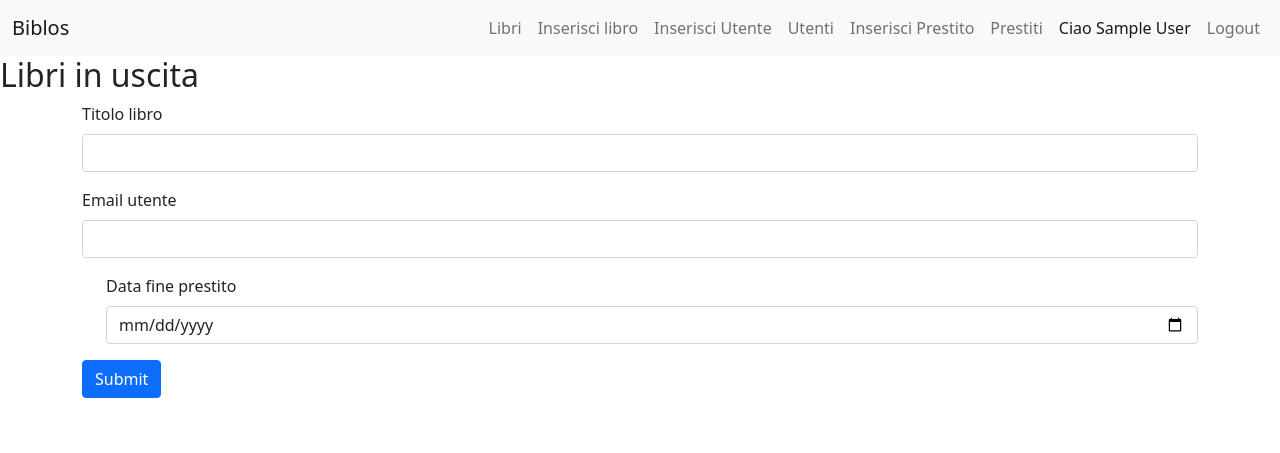
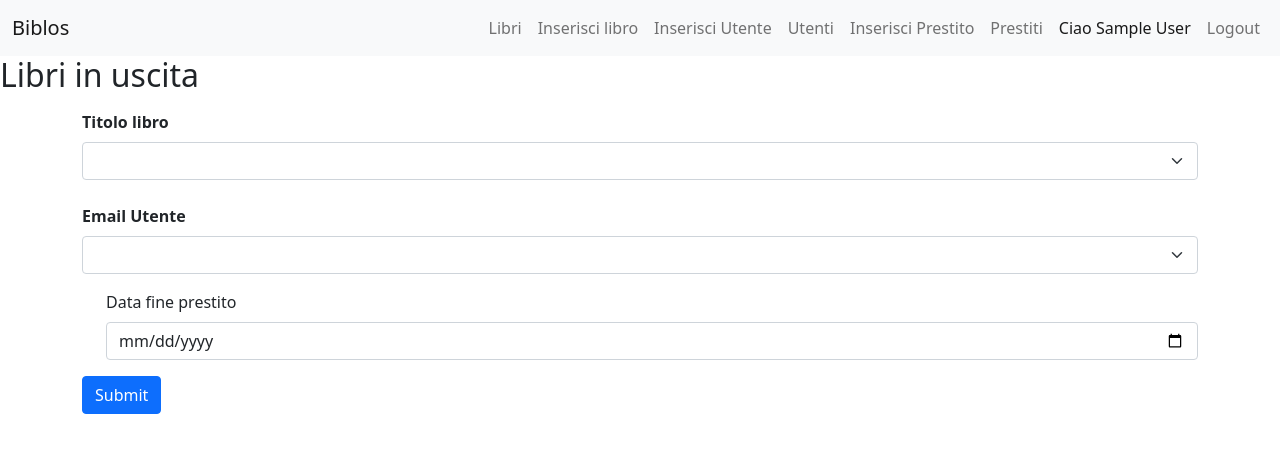
Before and after one commit to Ascierto/biblioteca, a PHP site: page /biblioteca/rent-insert.php in a window 1280 px wide. Shown: the top 453 px of the page. Run offline with PHP 8.4, Linux system fonts and the light colour scheme; the visitor is signed in with stand-in values (Sample User, id 1); tables that the repository leaves empty or names only in its code hold one stand-in row (values such as "Sample post"); lists and menus that the app fills with data are empty.

Commit message:
Aggiunta select dinamica in inserimento prestito

```diff
--- a/includes/Books.php
+++ b/includes/Books.php
@@ -1,7 +1,7 @@
 <?php
 namespace Biblos;
 
-include __DIR__ .'/Db.php';
+include_once __DIR__ .'/Db.php';
 
 class Book{
 
--- a/includes/Users.php
+++ b/includes/Users.php
@@ -1,7 +1,7 @@
 <?php
 namespace Biblos;
 
-include __DIR__ .'/Db.php';
+include_once __DIR__ .'/Db.php';
 
 class Users{
 
--- a/rent-insert.php
+++ b/rent-insert.php
@@ -7,14 +7,29 @@ if (!isset($_SESSION['is_admin'])) {
   header('Location: http://localhost:8888/biblioteca/?stato=errore&messages=Impossibile accedere');
 }
 
+include __DIR__ . '/includes/Users.php';
+
+include __DIR__ . '/includes/Books.php';
+
 include __DIR__ .'/includes/header.php';
 
 include __DIR__ . '/includes/utils.php';
 
+
+
 if (isset($_GET['stato'])) {
   \Biblos\Utils\show_alert('inserimento', $_GET['stato']);
+  }
 
-}
+$users= \Biblos\Users::showUsers();
+
+
+//se con 1 non va prova true
+$books= \Biblos\Book::showStatus(1);
+
+
+
+
 ?>
 
 <h2>Libri in uscita</h2>
@@ -24,12 +39,21 @@ if (isset($_GET['stato'])) {
         <div class="col-12">
             <form method="POST" action="./includes/insert-rent.php">
               <div class="mb-3">
-                <label for="title" class="form-label">Titolo libro</label>
-                <input name="title" type="text" class="form-control" id="title" required>
+
+                <label class="form-label fw-bold my-2">Titolo libro</label>
+                <select name="title" class="form-select" id="title" required>
+                    <?php foreach($books as $book):?>
+                    <option id="title" value="<?php echo $book['title'] ?>"> <?php echo $book['title'] ?> </option>
+                    <?php endforeach; ?>
+                </select>
               </div>
               <div class="mb-3">
-                <label for="email" class="form-label">Email utente</label>
-                <input name="email" type="email" class="form-control" id="email" required>
+                <label class="form-label fw-bold my-2">Email Utente</label>
+                <select name="email" class="form-select" id="email" required>
+                    <?php foreach($users as $user):?>
+                    <option id="email" value="<?php echo $user['email'] ?>"> <?php echo $user['email'] ?> </option>
+                    <?php endforeach; ?>
+                </select>
               </div>
               <div class="mb-3 form-check">
                 <label for="date-end" class="form-label">Data fine prestito</label>
```
Also changed, not shown: 1 other file.
